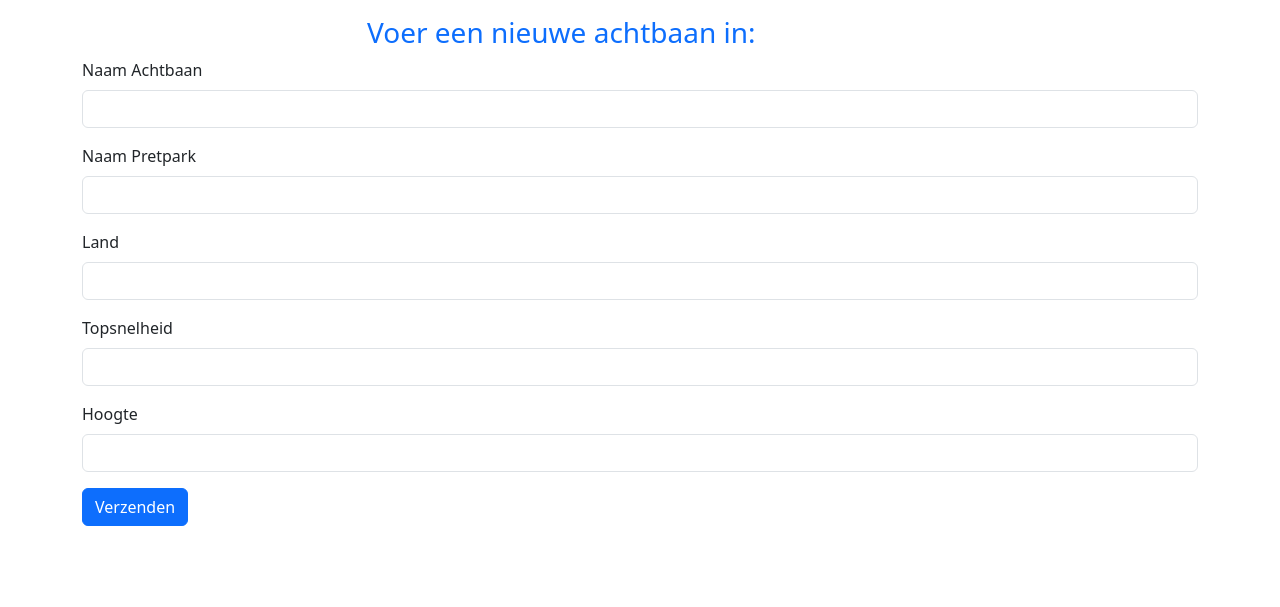
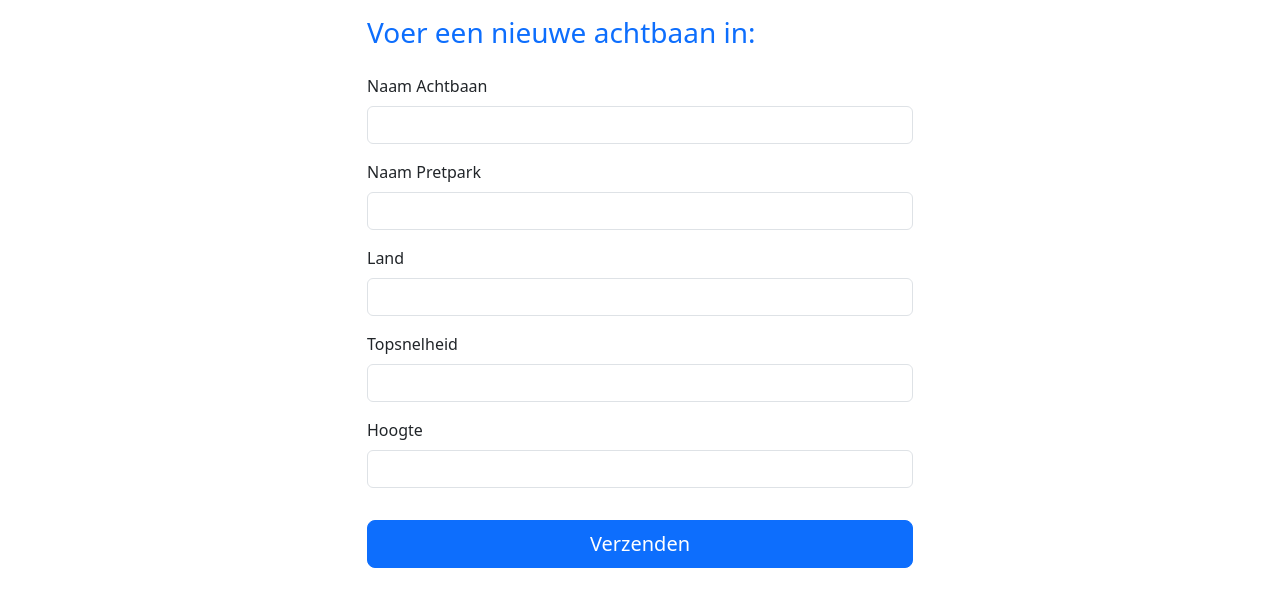
Before and after one commit to adruijter/crud-php-mysql-pdo-2408c, a PHP site: page /create.php in a window 1280 px wide. Shown: the top 607 px of the page. Run offline with PHP 8.4, Linux system fonts and the light colour scheme.

Commit message:
formulier is bijna klaar

```diff
--- a/create.php
+++ b/create.php
@@ -18,6 +18,10 @@
             <div class="col-3"></div>
         </div>
 
+
+        <div class="row mt-3">
+            <div class="col-3"></div>
+            <div class="col-6">
 
                 <form>
                     <div class="mb-3">
@@ -41,9 +45,16 @@
                         <input type="number" min="0" max="255" class="form-control" id="naamHoogte" aria-describedby="hoogteHelp">
                     </div>
 
+                    <div class="d-grid gap-2">
+                        <button type="submit" class="btn btn-primary btn-lg mt-3">Verzenden</button>
+                    </div>
+                </form>
+            </div>
+            <div class="col-3"></div>
+        </div>
 
-            <button type="submit" class="btn btn-primary">Verzenden</button>
-        </form>
+
+
 
 
 
```
Lines whose indentation alone changed are shown as unchanged.
